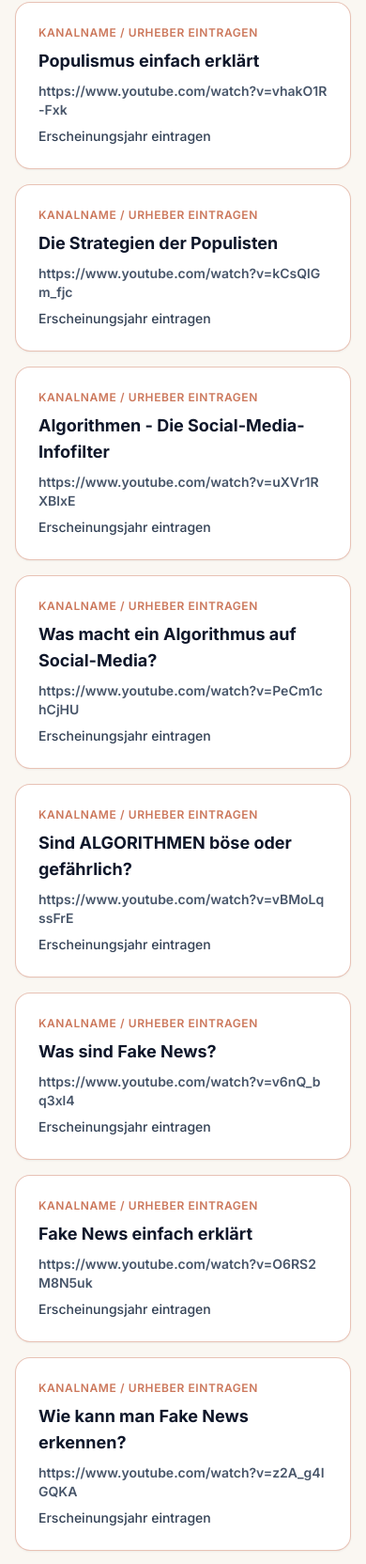
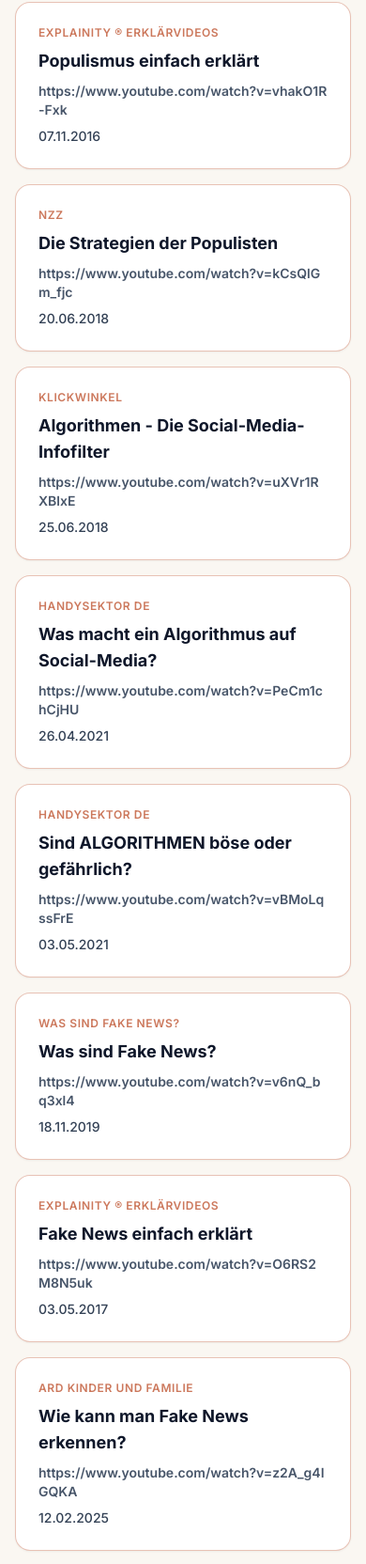
Before and after one commit to ToefterTyp2/Semi, a website: page quellen.html in a window 390 px wide. Shown: the part 2114-3778 px from the top of the page at 94% size. Drawn offline with nearby package versions, Linux system fonts and the light colour scheme.

Commit message:
Mobile Ansicht gefixt

```diff
--- a/quellen.html
+++ b/quellen.html
@@ -80,7 +80,7 @@
         }
     </style>
 </head>
-<body>
+<body class="bg-[#faf7f2] text-slate-900 dark:bg-[#141210] dark:text-gray-100 overflow-x-hidden w-full">
     <header class="fixed top-0 w-full z-50 bg-[#ffffff]/80 dark:bg-[#141210]/80 backdrop-blur-md border-b border-stone-200 dark:border-[#2a241f]">
         <div class="max-w-7xl mx-auto px-4 sm:px-6 lg:px-8 h-16 flex items-center justify-between">
             <a href="index.html" class="flex items-center gap-2">
@@ -241,77 +241,77 @@
             <div class="grid grid-cols-1 md:grid-cols-2 gap-4">
                 <!-- Populismus Videos -->
                 <div id="video-populismus-1" class="p-6 bg-white dark:bg-[#2A2625] rounded-2xl shadow-sm border border-slate-200 dark:border-gray-700 scroll-mt-32 transition-all duration-300 target:ring-2 target:ring-accent-light dark:target:ring-accent-dark target:shadow-lg">
-                    <p class="text-xs font-semibold text-accent-light dark:text-accent-dark uppercase tracking-wider mb-2">Kanalname / Urheber eintragen</p>
+                    <p class="text-xs font-semibold text-accent-light dark:text-accent-dark uppercase tracking-wider mb-2">explainity ® Erklärvideos</p>
                     <h3 class="font-bold text-lg text-slate-900 dark:text-white mb-2">Populismus einfach erklärt</h3>
                     <a href="https://www.youtube.com/watch?v=vhakO1R-Fxk" target="_blank" rel="noopener noreferrer" class="text-sm font-semibold text-slate-600 dark:text-gray-400 hover:text-accent-light dark:hover:text-accent-dark hover:underline block mb-2 break-all">
                         https://www.youtube.com/watch?v=vhakO1R-Fxk
                     </a>
-                    <p class="text-sm text-slate-500 font-medium">Erscheinungsjahr eintragen</p>
+                    <p class="text-sm text-slate-500 font-medium"> 07.11.2016</p>
                 </div>
 
                 <div id="video-populismus-2" class="p-6 bg-white dark:bg-[#2A2625] rounded-2xl shadow-sm border border-slate-200 dark:border-gray-700 scroll-mt-32 transition-all duration-300 target:ring-2 target:ring-accent-light dark:target:ring-accent-dark target:shadow-lg">
-                    <p class="text-xs font-semibold text-accent-light dark:text-accent-dark uppercase tracking-wider mb-2">Kanalname / Urheber eintragen</p>
+                    <p class="text-xs font-semibold text-accent-light dark:text-accent-dark uppercase tracking-wider mb-2">NZZ</p>
                     <h3 class="font-bold text-lg text-slate-900 dark:text-white mb-2">Die Strategien der Populisten</h3>
                     <a href="https://www.youtube.com/watch?v=kCsQlGm_fjc" target="_blank" rel="noopener noreferrer" class="text-sm font-semibold text-slate-600 dark:text-gray-400 hover:text-accent-light dark:hover:text-accent-dark hover:underline block mb-2 break-all">
                         https://www.youtube.com/watch?v=kCsQlGm_fjc
                     </a>
-                    <p class="text-sm text-slate-500 font-medium">Erscheinungsjahr eintragen</p>
+                    <p class="text-sm text-slate-500 font-medium">20.06.2018</p>
                 </div>
 
                 <!-- Algorithmus Videos -->
                 <div id="video-algorithmus-1" class="p-6 bg-white dark:bg-[#2A2625] rounded-2xl shadow-sm border border-slate-200 dark:border-gray-700 scroll-mt-32 transition-all duration-300 target:ring-2 target:ring-accent-light dark:target:ring-accent-dark target:shadow-lg">
-                    <p class="text-xs font-semibold text-accent-light dark:text-accent-dark uppercase tracking-wider mb-2">Kanalname / Urheber eintragen</p>
+                    <p class="text-xs font-semibold text-accent-light dark:text-accent-dark uppercase tracking-wider mb-2">Klickwinkel</p>
                     <h3 class="font-bold text-lg text-slate-900 dark:text-white mb-2">Algorithmen - Die Social-Media-Infofilter</h3>
                     <a href="https://www.youtube.com/watch?v=uXVr1RXBlxE" target="_blank" rel="noopener noreferrer" class="text-sm font-semibold text-slate-600 dark:text-gray-400 hover:text-accent-light dark:hover:text-accent-dark hover:underline block mb-2 break-all">
                         https://www.youtube.com/watch?v=uXVr1RXBlxE
                     </a>
-                    <p class="text-sm text-slate-500 font-medium">Erscheinungsjahr eintragen</p>
+                    <p class="text-sm text-slate-500 font-medium">25.06.2018</p>
                 </div>
 
                 <div id="video-algorithmus-2" class="p-6 bg-white dark:bg-[#2A2625] rounded-2xl shadow-sm border border-slate-200 dark:border-gray-700 scroll-mt-32 transition-all duration-300 target:ring-2 target:ring-accent-light dark:target:ring-accent-dark target:shadow-lg">
-                    <p class="text-xs font-semibold text-accent-light dark:text-accent-dark uppercase tracking-wider mb-2">Kanalname / Urheber eintragen</p>
+                    <p class="text-xs font-semibold text-accent-light dark:text-accent-dark uppercase tracking-wider mb-2">Handysektor de</p>
                     <h3 class="font-bold text-lg text-slate-900 dark:text-white mb-2">Was macht ein Algorithmus auf Social-Media?</h3>
                     <a href="https://www.youtube.com/watch?v=PeCm1chCjHU" target="_blank" rel="noopener noreferrer" class="text-sm font-semibold text-slate-600 dark:text-gray-400 hover:text-accent-light dark:hover:text-accent-dark hover:underline block mb-2 break-all">
                         https://www.youtube.com/watch?v=PeCm1chCjHU
                     </a>
-                    <p class="text-sm text-slate-500 font-medium">Erscheinungsjahr eintragen</p>
+                    <p class="text-sm text-slate-500 font-medium">26.04.2021</p>
                 </div>
 
                 <div id="video-algorithmus-3" class="p-6 bg-white dark:bg-[#2A2625] rounded-2xl shadow-sm border border-slate-200 dark:border-gray-700 scroll-mt-32 transition-all duration-300 target:ring-2 target:ring-accent-light dark:target:ring-accent-dark target:shadow-lg">
-                    <p class="text-xs font-semibold text-accent-light dark:text-accent-dark uppercase tracking-wider mb-2">Kanalname / Urheber eintragen</p>
+                    <p class="text-xs font-semibold text-accent-light dark:text-accent-dark uppercase tracking-wider mb-2">Handysektor de</p>
                     <h3 class="font-bold text-lg text-slate-900 dark:text-white mb-2">Sind ALGORITHMEN böse oder gefährlich?</h3>
                     <a href="https://www.youtube.com/watch?v=vBMoLqssFrE" target="_blank" rel="noopener noreferrer" class="text-sm font-semibold text-slate-600 dark:text-gray-400 hover:text-accent-light dark:hover:text-accent-dark hover:underline block mb-2 break-all">
                         https://www.youtube.com/watch?v=vBMoLqssFrE
                     </a>
-                    <p class="text-sm text-slate-500 font-medium">Erscheinungsjahr eintragen</p>
+                    <p class="text-sm text-slate-500 font-medium">03.05.2021</p>
                 </div>
 
                 <!-- Fake News Videos -->
                 <div id="video-fakenews-1" class="p-6 bg-white dark:bg-[#2A2625] rounded-2xl shadow-sm border border-slate-200 dark:border-gray-700 scroll-mt-32 transition-all duration-300 target:ring-2 target:ring-accent-light dark:target:ring-accent-dark target:shadow-lg">
-                    <p class="text-xs font-semibold text-accent-light dark:text-accent-dark uppercase tracking-wider mb-2">Kanalname / Urheber eintragen</p>
+                    <p class="text-xs font-semibold text-accent-light dark:text-accent-dark uppercase tracking-wider mb-2">Was sind Fake News?</p>
                     <h3 class="font-bold text-lg text-slate-900 dark:text-white mb-2">Was sind Fake News?</h3>
                     <a href="https://www.youtube.com/watch?v=v6nQ_bq3xl4" target="_blank" rel="noopener noreferrer" class="text-sm font-semibold text-slate-600 dark:text-gray-400 hover:text-accent-light dark:hover:text-accent-dark hover:underline block mb-2 break-all">
                         https://www.youtube.com/watch?v=v6nQ_bq3xl4
                     </a>
-                    <p class="text-sm text-slate-500 font-medium">Erscheinungsjahr eintragen</p>
+                    <p class="text-sm text-slate-500 font-medium">18.11.2019</p>
                 </div>
 
                 <div id="video-fakenews-2" class="p-6 bg-white dark:bg-[#2A2625] rounded-2xl shadow-sm border border-slate-200 dark:border-gray-700 scroll-mt-32 transition-all duration-300 target:ring-2 target:ring-accent-light dark:target:ring-accent-dark target:shadow-lg">
-                    <p class="text-xs font-semibold text-accent-light dark:text-accent-dark uppercase tracking-wider mb-2">Kanalname / Urheber eintragen</p>
+                    <p class="text-xs font-semibold text-accent-light dark:text-accent-dark uppercase tracking-wider mb-2">explainity ® Erklärvideos</p>
                     <h3 class="font-bold text-lg text-slate-900 dark:text-white mb-2">Fake News einfach erklärt</h3>
                     <a href="https://www.youtube.com/watch?v=O6RS2M8N5uk" target="_blank" rel="noopener noreferrer" class="text-sm font-semibold text-slate-600 dark:text-gray-400 hover:text-accent-light dark:hover:text-accent-dark hover:underline block mb-2 break-all">
                         https://www.youtube.com/watch?v=O6RS2M8N5uk
                     </a>
-                    <p class="text-sm text-slate-500 font-medium">Erscheinungsjahr eintragen</p>
+                    <p class="text-sm text-slate-500 font-medium">03.05.2017</p>
                 </div>
 
                 <div id="video-fakenews-3" class="p-6 bg-white dark:bg-[#2A2625] rounded-2xl shadow-sm border border-slate-200 dark:border-gray-700 scroll-mt-32 transition-all duration-300 target:ring-2 target:ring-accent-light dark:target:ring-accent-dark target:shadow-lg">
-                    <p class="text-xs font-semibold text-accent-light dark:text-accent-dark uppercase tracking-wider mb-2">Kanalname / Urheber eintragen</p>
+                    <p class="text-xs font-semibold text-accent-light dark:text-accent-dark uppercase tracking-wider mb-2">ARD Kinder und Familie</p>
                     <h3 class="font-bold text-lg text-slate-900 dark:text-white mb-2">Wie kann man Fake News erkennen?</h3>
                     <a href="https://www.youtube.com/watch?v=z2A_g4IGQKA" target="_blank" rel="noopener noreferrer" class="text-sm font-semibold text-slate-600 dark:text-gray-400 hover:text-accent-light dark:hover:text-accent-dark hover:underline block mb-2 break-all">
                         https://www.youtube.com/watch?v=z2A_g4IGQKA
                     </a>
-                    <p class="text-sm text-slate-500 font-medium">Erscheinungsjahr eintragen</p>
+                    <p class="text-sm text-slate-500 font-medium">12.02.2025</p>
                 </div>
 
                 <!-- Influencer Videos -->
```
Also changed, not shown: algorithmus.html (+1 -1 lines), coop.html (+1 -1 lines), datenschutz.html (+1 -1 lines), fakenews.html (+1 -1 lines), impressum.html (+1 -1 lines), index.html (+1 -1 lines), influencer.html (+1 -1 lines), populismus.html (+5 -5 lines).
